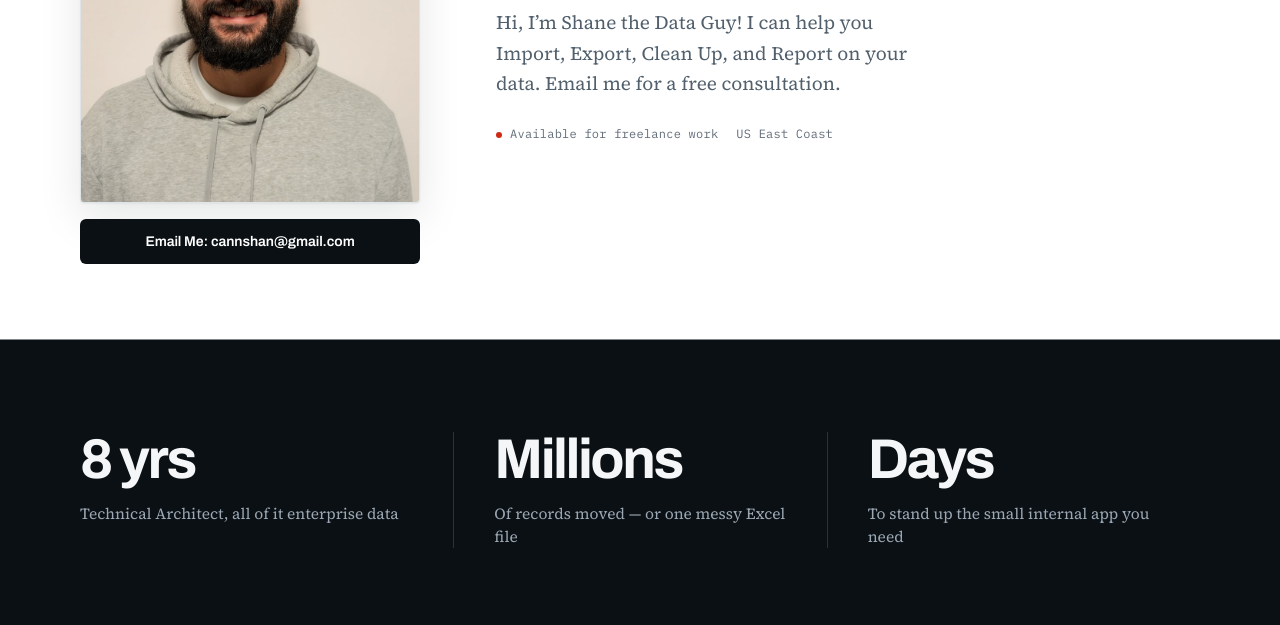
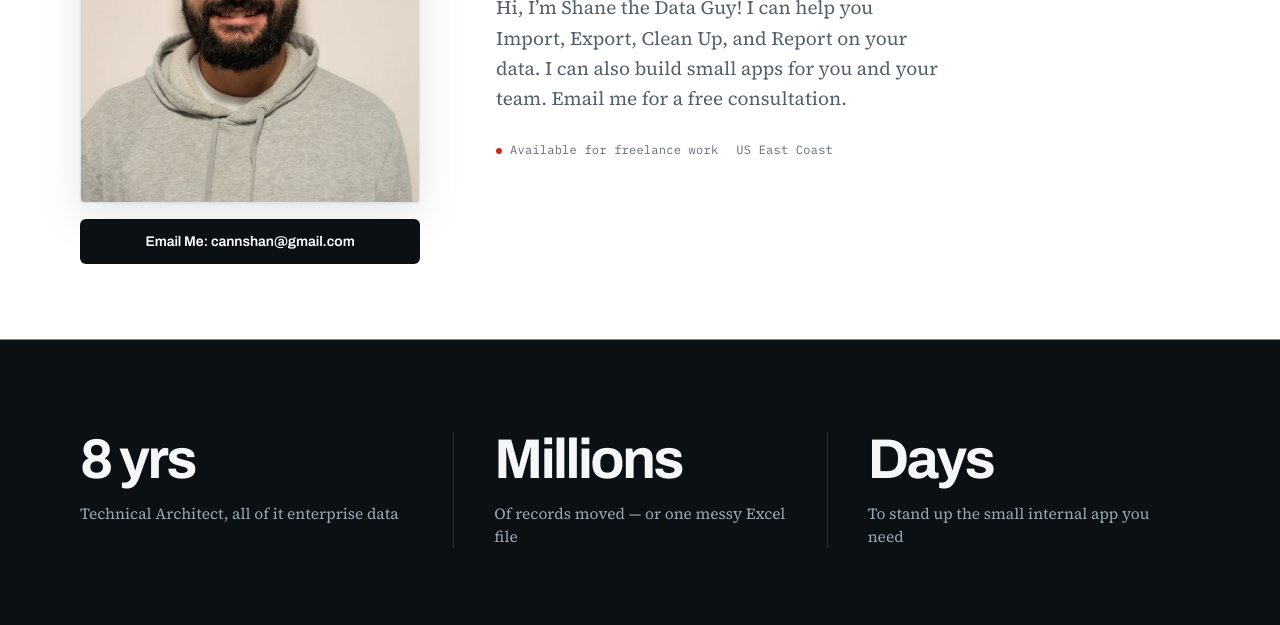
Before and after one commit to cannshan/shanecann-com, a plain HTML site: page index.html in a window 1280 px wide. Shown: the part 475-1100 px from the top of the page. Drawn offline with Linux system fonts and the light colour scheme.

Commit message:
Hero intro: mention small apps
Co-Authored-By: Claude <noreply@anthropic.com>

```diff
--- a/index.html
+++ b/index.html
@@ -558,7 +558,7 @@ footer a:hover{color:var(--red);}
     </div>
     <div class="hero-copy">
       <p class="hero-lead">Sometimes you just need to talk to someone.</p>
-      <p class="hero-intro">Hi, I&rsquo;m Shane the Data Guy! I can help you Import, Export, Clean Up, and Report on your data. Email me for a free consultation.</p>
+      <p class="hero-intro">Hi, I&rsquo;m Shane the Data Guy! I can help you Import, Export, Clean Up, and Report on your data. I can also build small apps for you and your team. Email me for a free consultation.</p>
       <p class="hero-meta">
         <span><span class="dot"></span>Available for freelance work</span>
         <span>US East Coast</span>
```
Also changed, not shown: portfolio.html (+1 -1 lines).
